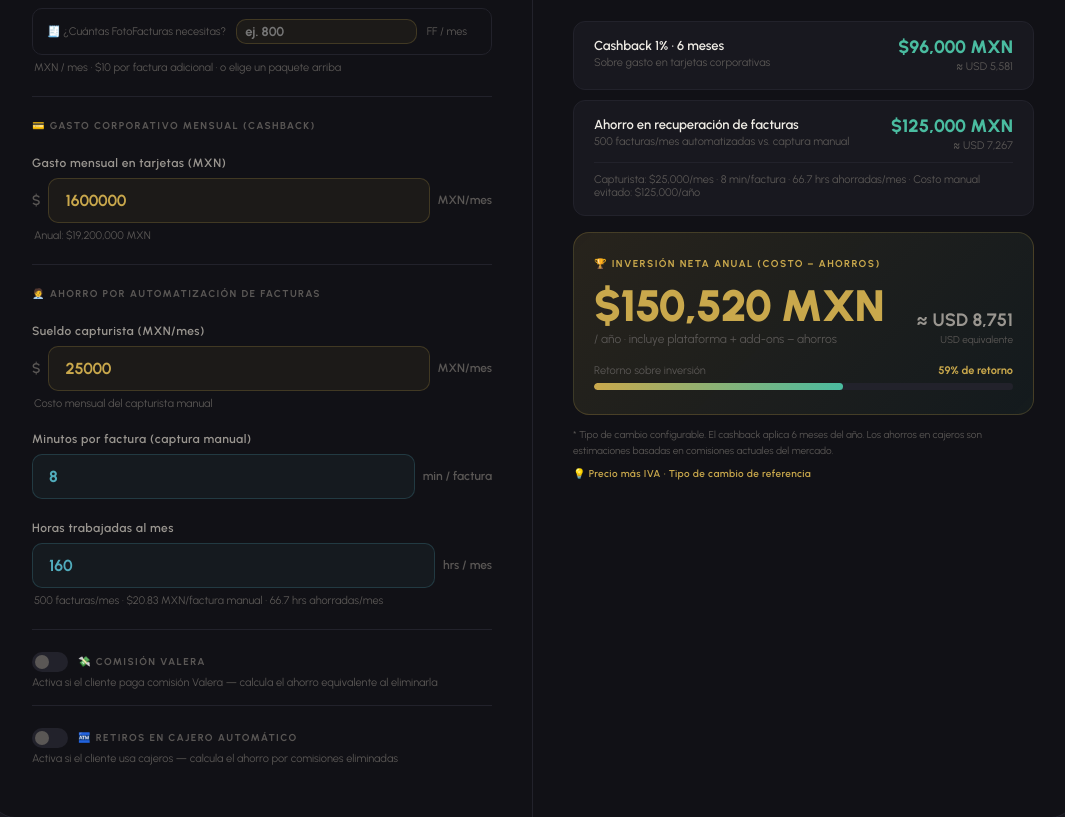
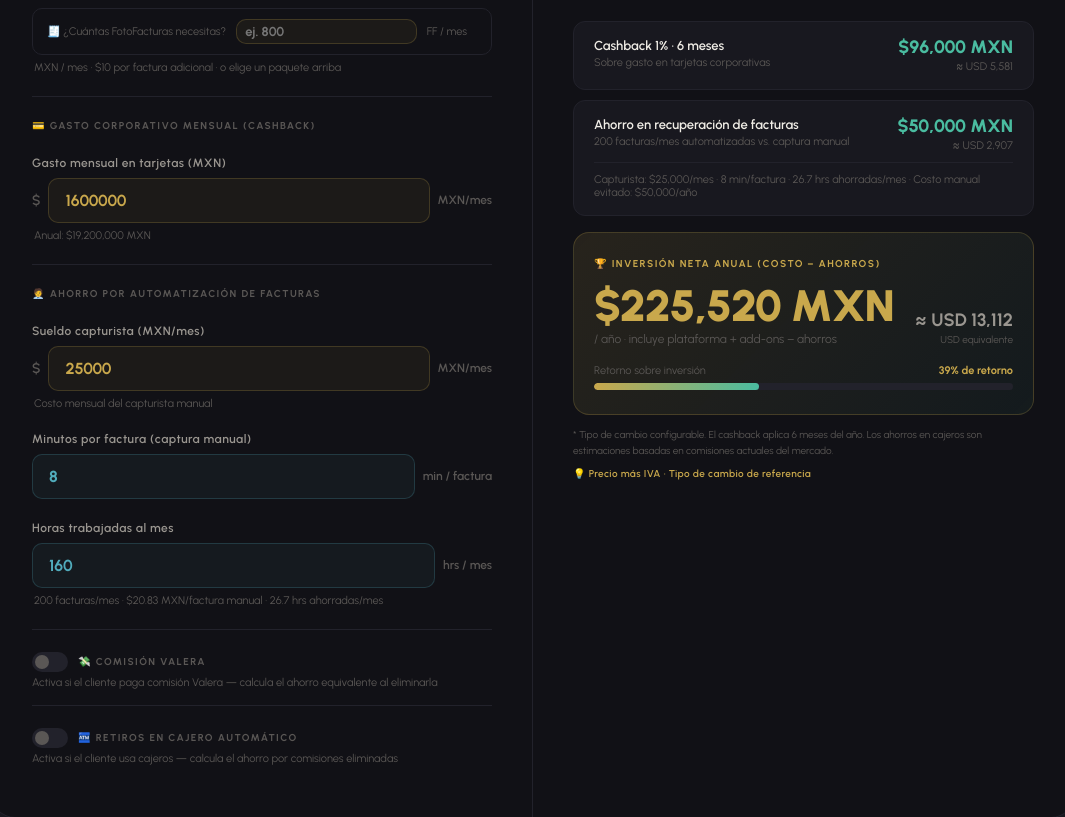
Before and after one commit to jesusirigoyen-SE/Helvex, a plain HTML site: page index.html in a window 1280 px wide. Shown: the part 7749-8566 px from the top of the page, without its empty margins (107-1172 px from the left). Drawn offline with Linux system fonts and the light colour scheme; no server answers.

Commit message:
Add files via upload

```diff
--- a/index.html
+++ b/index.html
@@ -1662,7 +1662,7 @@ var FF_PACKAGES = {
   1500: { facturas: 1500, desc: 'Paquete 1,500 facturas extra' }
 };
 var FF_PRICE_MXN = 10; // $10 MXN por factura adicional
-var FF_BASE_FACTURAS = 300; // 300 fotofacturas incluidas en precio base (ocultas)
+var FF_BASE_FACTURAS = 200; // 200 fotofacturas incluidas en precio base (ocultas)
 
 var selectedFF = 0;
 var customFF   = 0; // FotoFacturas ingresadas manualmente por el cliente
@@ -1844,8 +1844,8 @@ function recalc() {
   var valeraAno = valeraActivo ? (gastoMes * (comValera/100) * 12) : 0;
   var valeraAnoUSD = valeraAno / tdc;
 
-  // Savings — capturista: 500 FF del plan + addon si el cliente lo agrega
-  var facturasTotal = 500 + ffAddonFacturas;
+  // Savings — capturista: 200 FF del plan + addon si el cliente lo agrega
+  var facturasTotal = 200 + ffAddonFacturas;
   // Costo por hora del capturista
   var costoHora = sueldoCap / horasMes;
   // Horas que tomaría capturarlas manualmente
```
